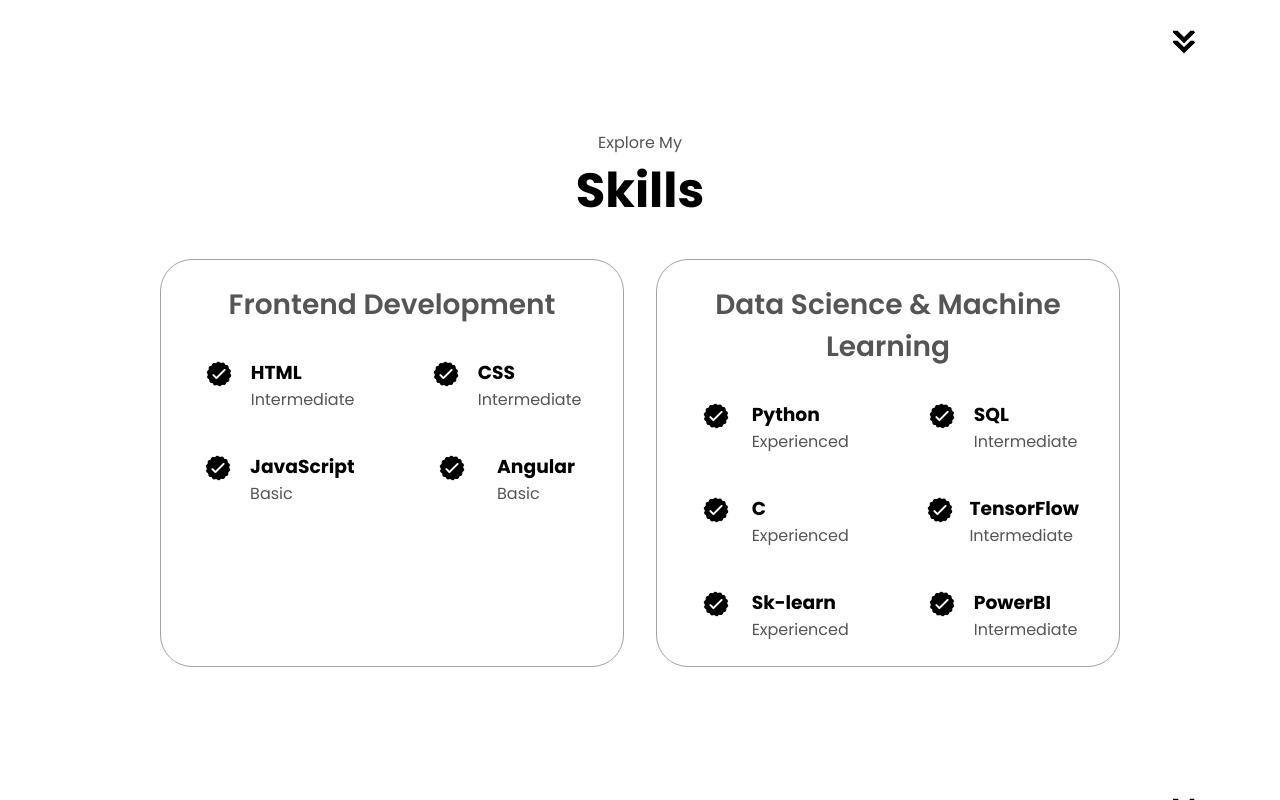
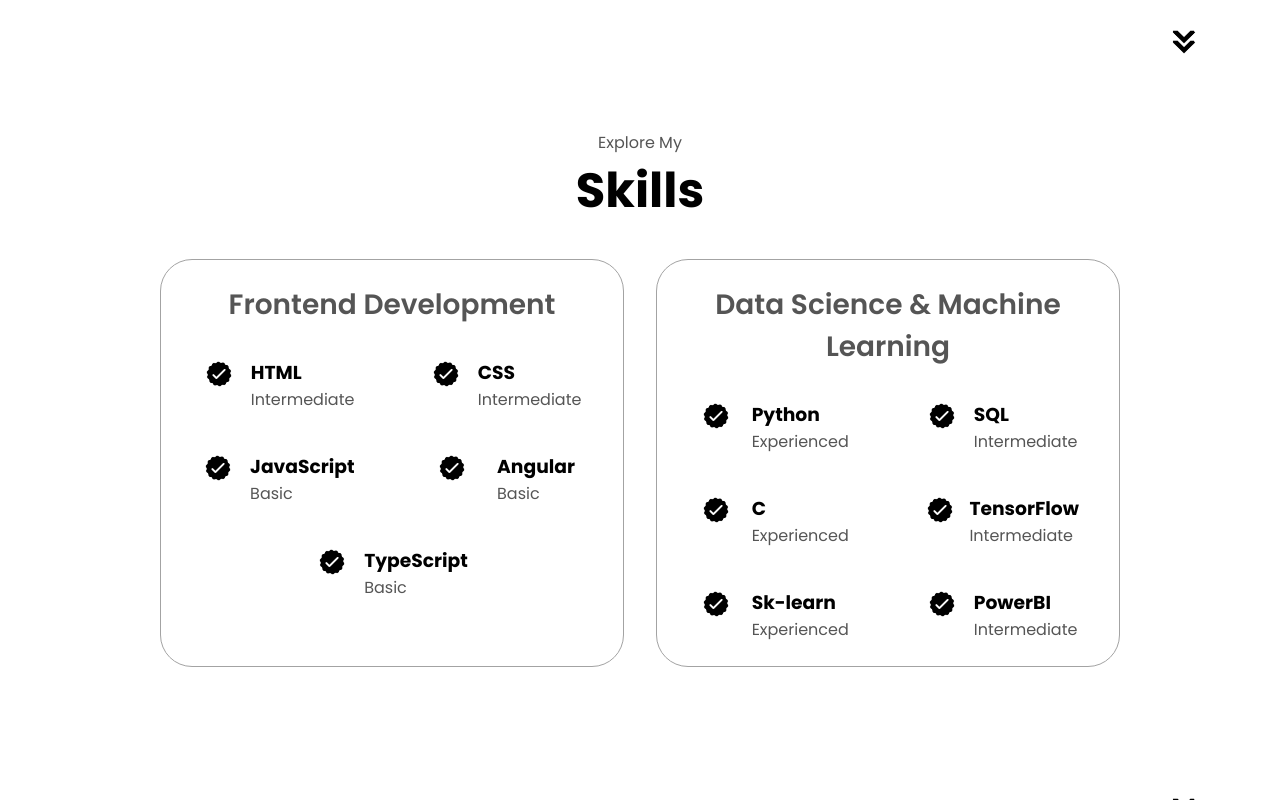
Before and after one commit to sakethyalamanchili/sakethyalamanchili-portfolio, a plain HTML site: page index.html in a window 1280 px wide. Shown: the part 1566-2366 px from the top of the page. Drawn offline with Linux system fonts and the light colour scheme.

Commit message:
Update index.html

```diff
--- a/index.html
+++ b/index.html
@@ -56,7 +56,7 @@
             <div class="btn-container">
                 <button class="btn btn-color-2"
                 onclick="window.open('https://sakethyalamanchili.github.io/saketh-cv/')">
-            Curriculum Vitae</button>
+            Resume</button>
                 <button class="btn btn-color-1"
                 onclick="location.href=('./#contact')">
             Contact Info</button>
@@ -141,6 +141,15 @@
                             class="icon skills-icon" />
                             <div>
                                 <h3>Angular</h3>
+                                <p>Basic</p>
+                            </div>
+                        </article>
+                        <article>
+                            <img src="./assets/checkmark.png"
+                            alt="skills icon"
+                            class="icon skills-icon" />
+                            <div>
+                                <h3>TypeScript</h3>
                                 <p>Basic</p>
                             </div>
                         </article>
```
